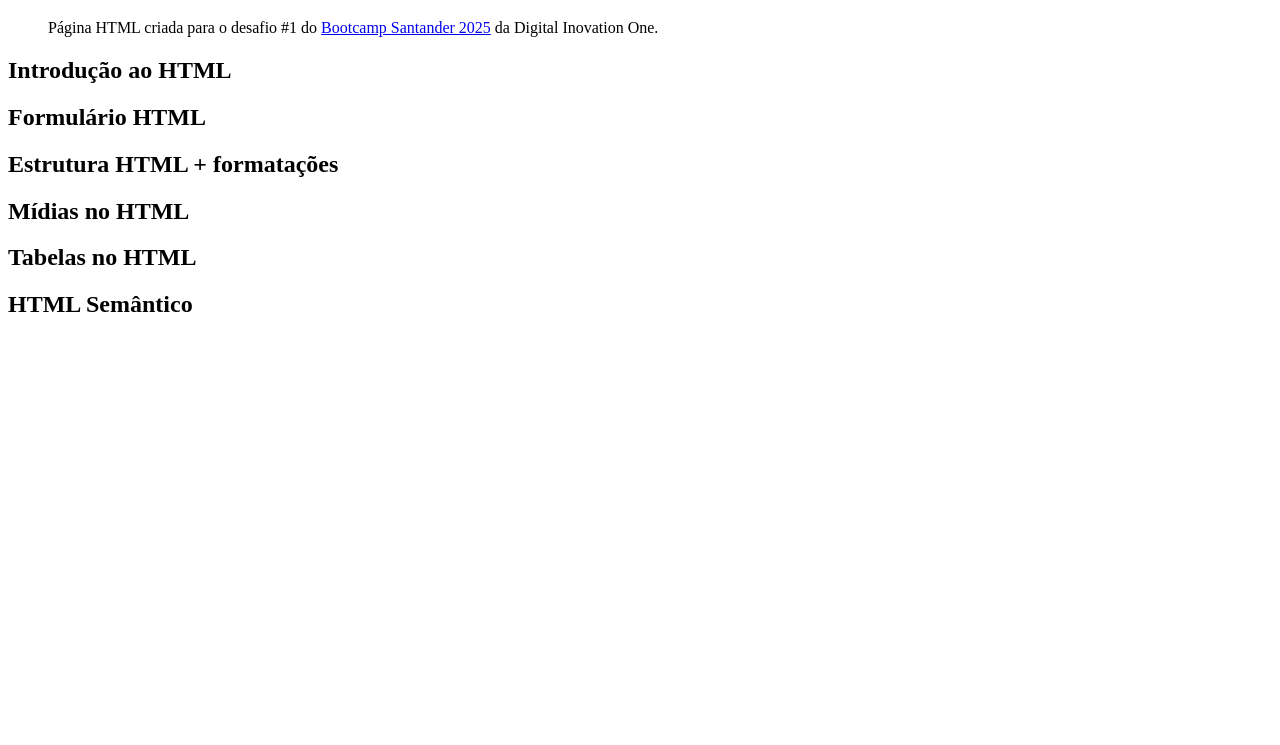
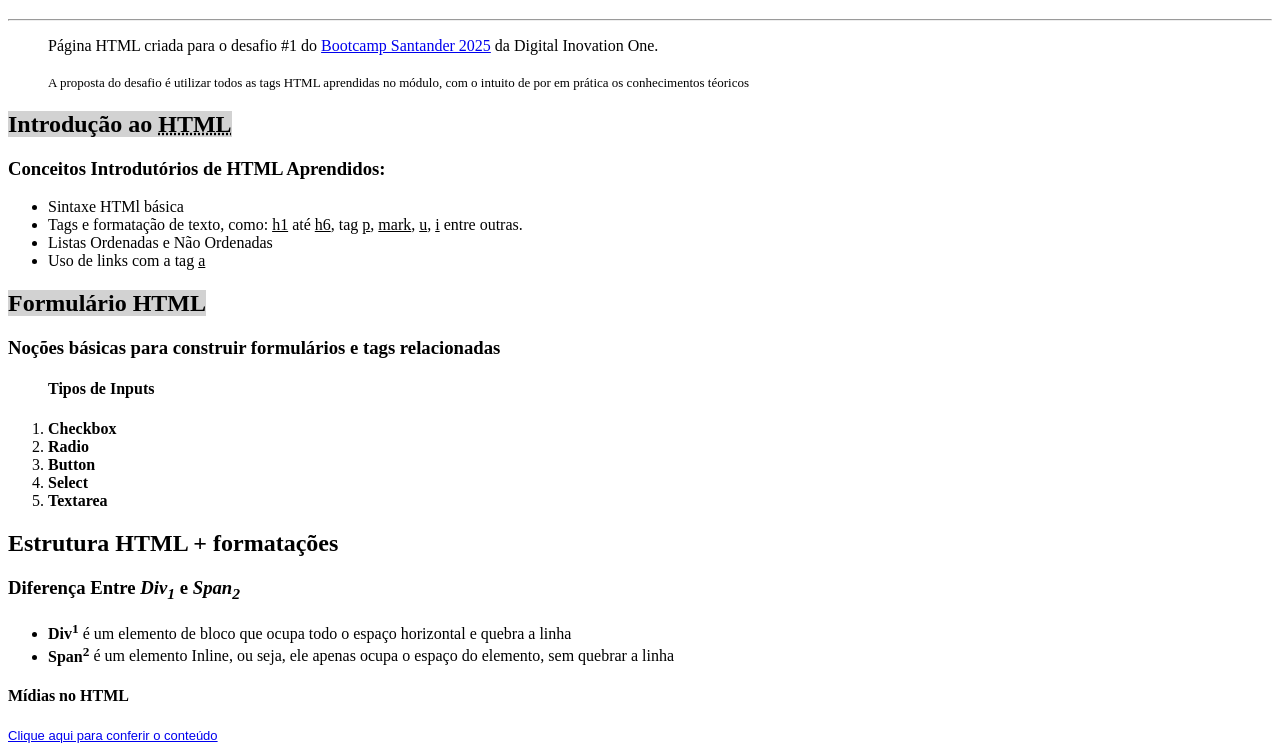
Before and after one commit to kayo-alves/santander-bootcamp, a plain HTML site: page trilha-hrml-modulo-1/trilha-html-modelo-1.html in a window 1280 px wide. Shown: the part 61-806 px from the top of the page. Drawn offline with Linux system fonts and the light colour scheme.

Commit message:
feat: html module 1, task completed

```diff
--- a/trilha-hrml-modulo-1/trilha-html-modelo-1.html
+++ b/trilha-hrml-modulo-1/trilha-html-modelo-1.html
@@ -4,34 +4,79 @@
     <meta charset="UTF-8">
     <meta name="viewport" content="width=device-width, initial-scale=1.0">
     <title>Trilha HTML - Módulo 1</title>
-    <meta name="descuption" content="Tags html aprendidas">
+    <meta name="description" content="Tags html aprendidas">
 
 </head>
 <body>
 
     <header>
         <h1>Trilha HTML - Módulo 1</h1>
+        <hr>
     </header>
 
     <blockquote>
-        <p>Página HTML criada para o desafio #1 do <a href=https://web.dio.me/track/santander-2025-front-end">Bootcamp Santander 2025</a> da Digital Inovation One.</p>
+        <p>Página HTML criada para o desafio #1 do <a href="https://web.dio.me/track/santander-2025-front-end">Bootcamp Santander 2025</a> da Digital Inovation One.
+        <br> <br>
+        <font size="2">A proposta do desafio é utilizar todos as tags HTML aprendidas no módulo, com o intuito de por em prática os conhecimentos téoricos</font>
+        </p>
+
     </blockquote>
+
     <main>
-        <h2>Introdução ao HTML</h2>
+        <section>
+            <h2><mark style="background-color: rgb(210, 210, 210)">Introdução ao <abbr title="Hypertext Markup Language">HTML</abbr></mark></h2>
+            <h3>Conceitos Introdutórios de HTML Aprendidos:</h6>
+            <ul>
+                <li>Sintaxe HTMl básica</li>
+                <li>Tags e formatação de texto, como: <u>h1</u> até <u>h6</u>, tag <u>p</u>,
+                    <u>mark</u>, <u>u</u>, <u>i</u> entre outras.
+                </li>
+                <li>Listas Ordenadas e Não Ordenadas</li>
+                <li>Uso de links com a tag <u>a</u></li>
+            </ul>
+        </section>
 
-        <h2>Formulário HTML</h2>
 
-        <h2>Estrutura HTML + formatações</h2>
+        <section>
+            <h2><mark style="background-color: rgb(210, 210, 210)">Formulário HTML</mark></h2>
+            <h3>Noções básicas para construir formulários e tags relacionadas</h3>
 
-        <h2>Mídias no HTML</h2>
+            <ol>
+                <h4>Tipos de Inputs</h4>
+                <li><b>Checkbox</b></li>
+                <li><b>Radio</b></li>
+                <li><b>Button</b></li>
+                <li><b>Select</b></li>
+                <li><b>Textarea</b></li>
+            </ol>
+        </section>
 
-        <h2>Tabelas no HTML</h2>
+        <section>
+            <h2>Estrutura HTML + formatações</h2>
+            <h3> Diferença Entre <i>Div<sub>1</sub></i> e <i>Span<sub>2</sub></i></h3>
+            <p>
+                <ul>
+                    <li><Strong>Div<sup>1</Strong> é um elemento de bloco que ocupa todo o espaço horizontal e quebra a linha</li>
+                    <li><strong>Span<sup>2</sup></strong> é um elemento Inline, ou seja, ele apenas ocupa o espaço do elemento, sem quebrar a linha</li>
+                </ul>
+            </p>
+        </section>
 
-        <h2>HTML Semântico</h2>
+        <h4>Mídias no HTML</h2>
+            <font face="Arial" size=2><a href="#">Clique aqui para conferir o conteúdo</a></font>
+
+        <h5>Tabelas no HTML</h2>
+            <font face="Arial" size=2><a href="#">Clique aqui para conferir o conteúdo</a></font>
+
+        <h6>HTML Semântico</h2>
+            <p>Esse Parágrafo foi <del>removido</del>, será corrigido posteriormente</p>
+
     </main>
 
+    <br>
+
     <footer>
-
+        <small>© 2025 Kayo - Todos os direitos reservados</small>
     </footer>
 
 </body>
```
